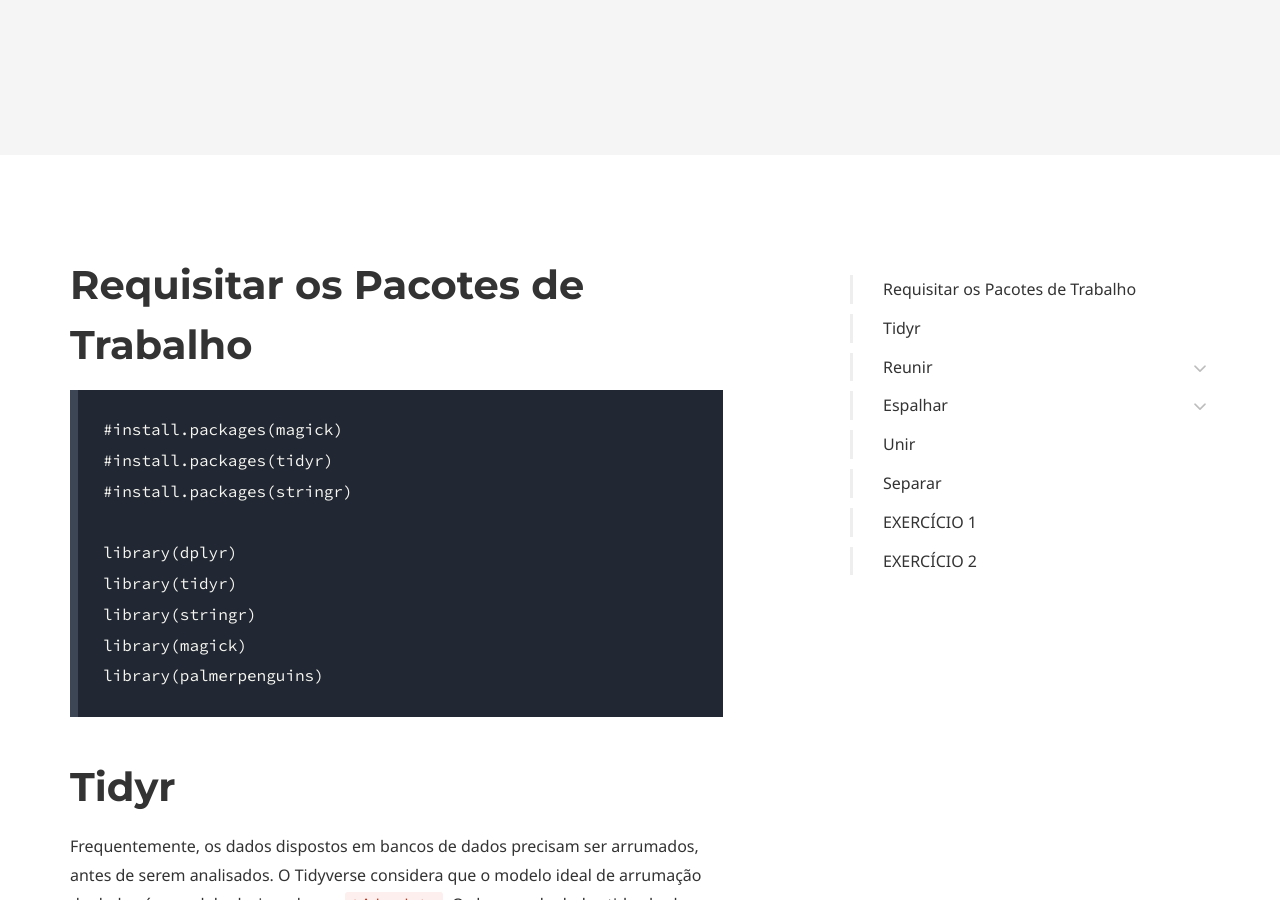
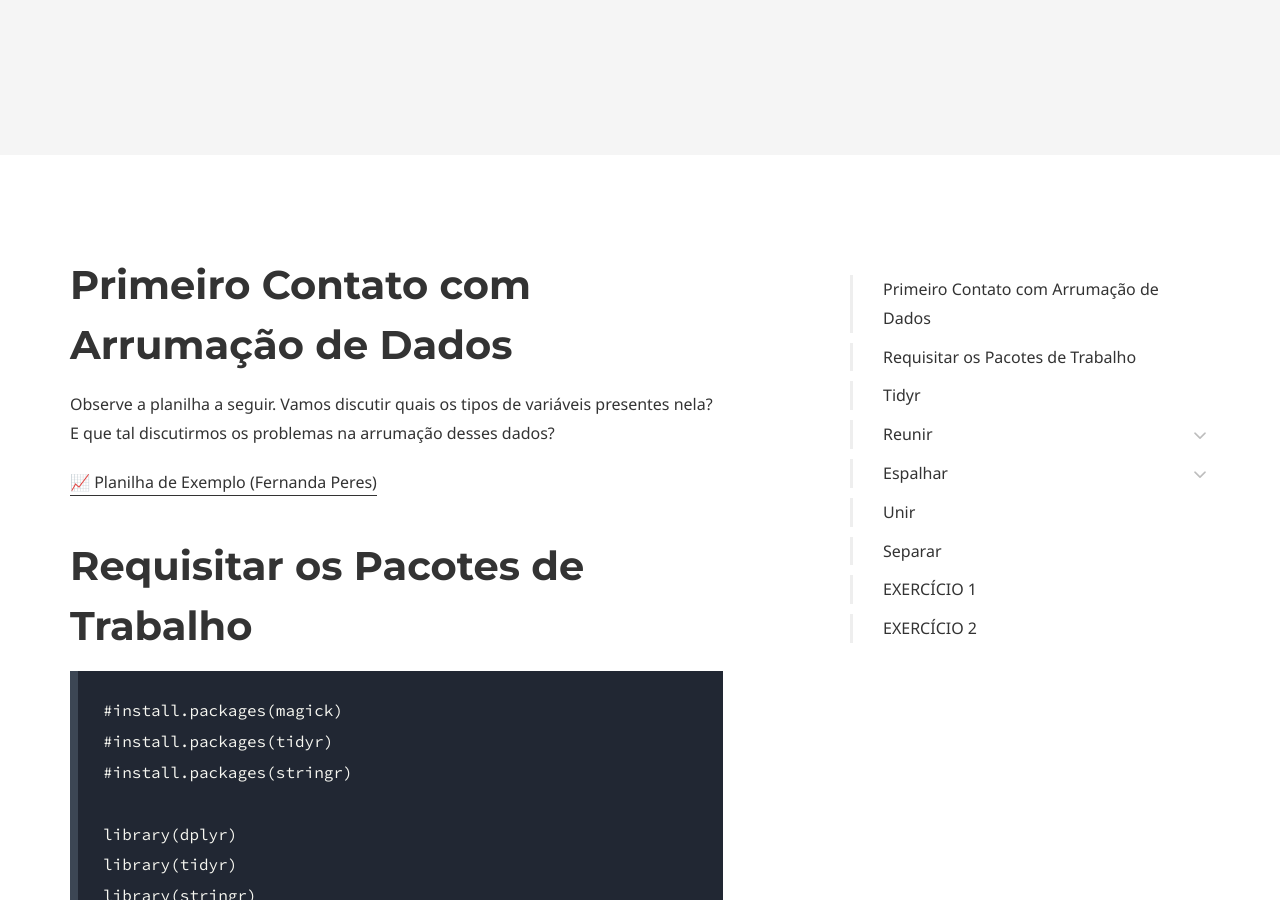
Before and after one commit to coLAB-UFF/docs, a Jekyll site: the page built from dataviz2_08.md, in a window 1280 px wide and 900 px high, scrolled down 439 px. Built offline with Jekyll 4.4.1, drawn with Linux system fonts in a browser that asks for light colours; some web fonts are replaced.

Commit message:
Update dataviz2_08.md

```diff
--- a/dataviz2_08.md
+++ b/dataviz2_08.md
@@ -28,6 +28,13 @@ page_nav:
         url: '/dataviz2_09'
 
 ---
+
+# Primeiro Contato com Arrumação de Dados
+
+Observe a planilha a seguir. Vamos discutir quais os tipos de variáveis presentes nela? E que tal discutirmos os problemas na arrumação desses dados?
+
+[📈 Planilha de Exemplo (Fernanda Peres)](https://docs.google.com/spreadsheets/d/1sBzeaeW-NwsguxWqrIeLjZ7r88G24zia/edit?usp=sharing&ouid=104873921600174573229&rtpof=true&sd=true)
+
 
 # Requisitar os Pacotes de Trabalho
 
```
